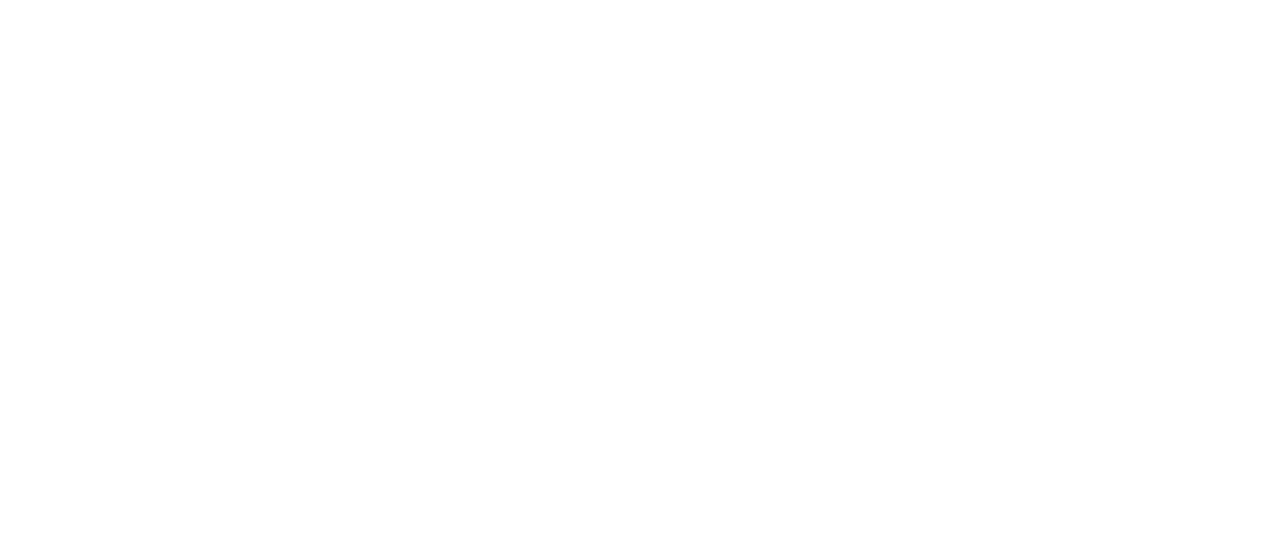
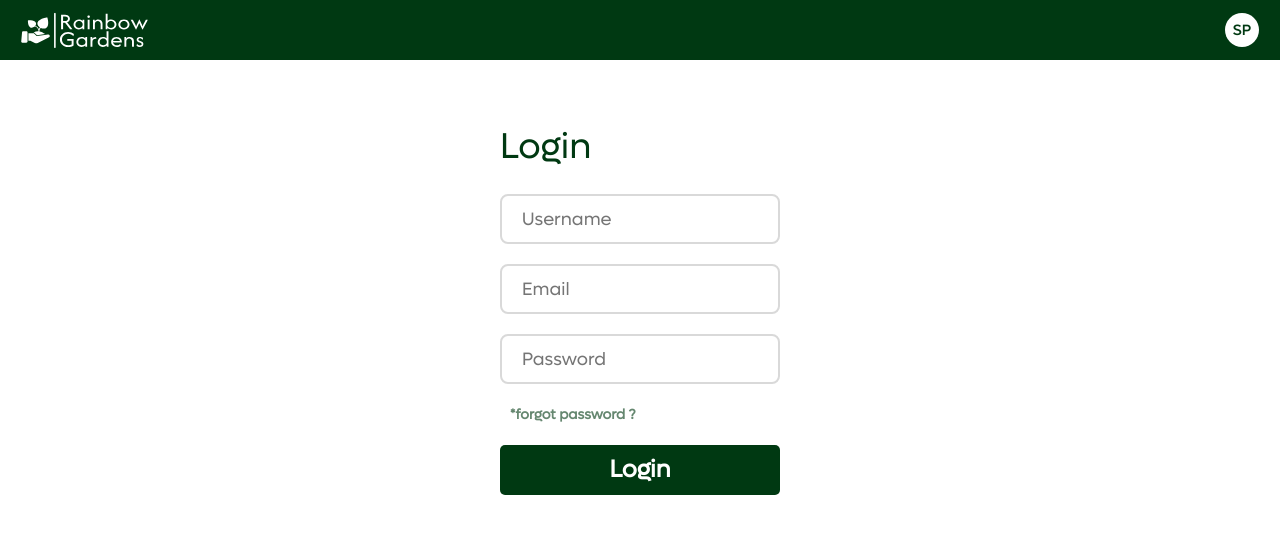
Before and after one commit to alanjohnck/Rainbow-Gardens-Frontend, a React (Create React App) app: page /adminLogin in a window 1280 px wide. Before the commit this address had no page. Shown: the top 534 px of the page. Built offline with nearby package versions, Linux system fonts and the light colour scheme.

Commit message:
login page created

```diff
--- a/src/App.js
+++ b/src/App.js
@@ -10,6 +10,8 @@
 import AdminDashBoard from './App/Admin/Admindashboard/adminDashboard';
 import ProductAdding from './App/Admin/adminProductAdding/productAdding';
 import AdminEditSection from './App/Admin/AdminEditSection/AdminEditSection';
+import AdminLogin from './App/AdminLogin/adminLogin';
+import PasswordReset from './App/AdminLogin/passwordReset';
 
 
 function App() {
@@ -27,6 +29,8 @@
           <Route path='/adminDashboard' element={<AdminDashBoard/>}/>
           <Route path='/productAdding' element={<ProductAdding/>}/>
           <Route path='/adminEditSection' element={<AdminEditSection />} />
+          <Route path='/adminLogin' element={<AdminLogin />} />
+          <Route path='/resetPassword' element={<PasswordReset />} />
         </Routes>
       </Router>
     </div>
--- /dev/null
+++ b/src/App/AdminLogin/adminLogin.css
@@ -0,0 +1,56 @@
+.adminLogin{
+      font-family: Lufga;
+}
+.inputDiv{
+      display: flex;
+      flex-direction: column;
+      padding-inline: 50rem;
+      padding-top: 6rem;
+}
+.inputDiv .loginTitle{
+      color: #003912;
+      font-size: 36px;
+      margin-bottom: 2rem;
+}
+.inputDiv .loginInput{
+      width: 100%;
+      height: 50px;
+      border: 2px solid #D9D9D9;
+      border-radius: 8px;
+      padding-left: 20px;
+      font-size:18px;
+      margin-bottom: 2rem;
+}
+.inputDiv .loginInput:focus{
+      outline-color: #003912;
+}
+.inputDiv .loginButton{
+      border: none;
+      height: 50px;
+      background-color: #003912;
+      color: white;
+      font-size: 24px;
+      font-weight: 700;
+      border-radius: 5px;
+      margin-top:2rem;
+}
+.inputDiv .resetPassword{
+      padding-left: 1rem;
+      font-weight: 700;
+      opacity: .6;
+      font-size: 14px;
+      color:#003912;
+      cursor:  pointer;
+}
+
+/* media queries */
+@media(max-width:1361px){
+      .inputDiv{
+            padding-inline: 30rem;
+      }
+}
+@media(max-width:481px){
+      .inputDiv{
+            padding-inline: 5rem;
+      }
+}
--- /dev/null
+++ b/src/App/AdminLogin/adminLogin.js
@@ -0,0 +1,25 @@
+import React from 'react'
+import './adminLogin.css'
+import AdminHeader from '../Admin/adminHeader/adminHeader'
+import {NavLink} from 'react-router-dom'
+export default function AdminLogin() {
+  return (
+    <div className='adminLogin'>
+            <div className="LoginPageheader">
+                  <AdminHeader/>
+            </div>
+            <form className="inputDiv">
+                  <span className="loginTitle">Login</span>
+                  <input type="text" className="userNameInput loginInput" placeholder='Username' required/>
+                  <input type="email" className='EmailInput loginInput' placeholder='Email' required/>
+                  <input type="password" placeholder='Password' className='password loginInput' required/>
+                  <NavLink to="/resetPassword">
+                        <span className="resetPassword">
+                              *forgot password ?
+                        </span>
+                  </NavLink>
+                  <button className='loginButton' title='Login'>Login</button>
+            </form>
+    </div>
+  )
+}
--- /dev/null
+++ b/src/App/AdminLogin/passwordReset.css
@@ -0,0 +1,49 @@
+.formDiv{
+      padding-inline:10rem;
+      padding-top: 5rem;
+}
+.title{
+      color: #003912;
+      font-size: 40px;
+      margin-bottom: 2rem;
+      text-align: left;
+}
+.inputDiv{
+      display: flex;
+      flex-direction: column;
+      padding-inline: 50rem;
+      padding-top: 6rem;
+}
+.inputDiv .passwordInput{
+      height: 50px;
+      border: 2px solid #D9D9D9;
+      border-radius: 8px;
+      padding-left: 20px;
+      font-size:18px;
+      display: flex;
+      align-items: center;
+      margin-bottom: 2rem;
+}
+.inputDiv .passwordInput{
+      outline-color: #003912;
+}
+.passwordResetConfimButton{
+      border: none;
+      height: 50px;
+      background-color: #003912;
+      color: white;
+      font-size: 24px;
+      font-weight: 700;
+      border-radius: 5px;
+      margin-top:2rem;
+}
+
+/*media queries */
+@media(max-width:481px){
+      .inputDiv{
+            padding-inline: 5rem;
+      }
+      .title{
+            font-size: 35px;
+      }
+}
--- /dev/null
+++ b/src/App/AdminLogin/passwordReset.js
@@ -0,0 +1,18 @@
+import React from 'react'
+import './passwordReset.css'
+import AdminHeader from '../Admin/adminHeader/adminHeader'
+export default function PasswordReset() {
+  return (
+    <div className='PasswordReset'>
+            <div className="passwordHeader">
+                  <AdminHeader/>
+            </div>
+            <form className='inputDiv'>
+                  <span className='title'>Password Reset</span>
+                  <input type="password" className="passwordInput" placeholder='Current Password' required/>
+                  <input type="password" className="passwordInput" placeholder='New Password' required/>
+                  <button className='passwordResetConfimButton' title='confirm'>Confirm</button>
+            </form>
+    </div>
+  )
+}
```
